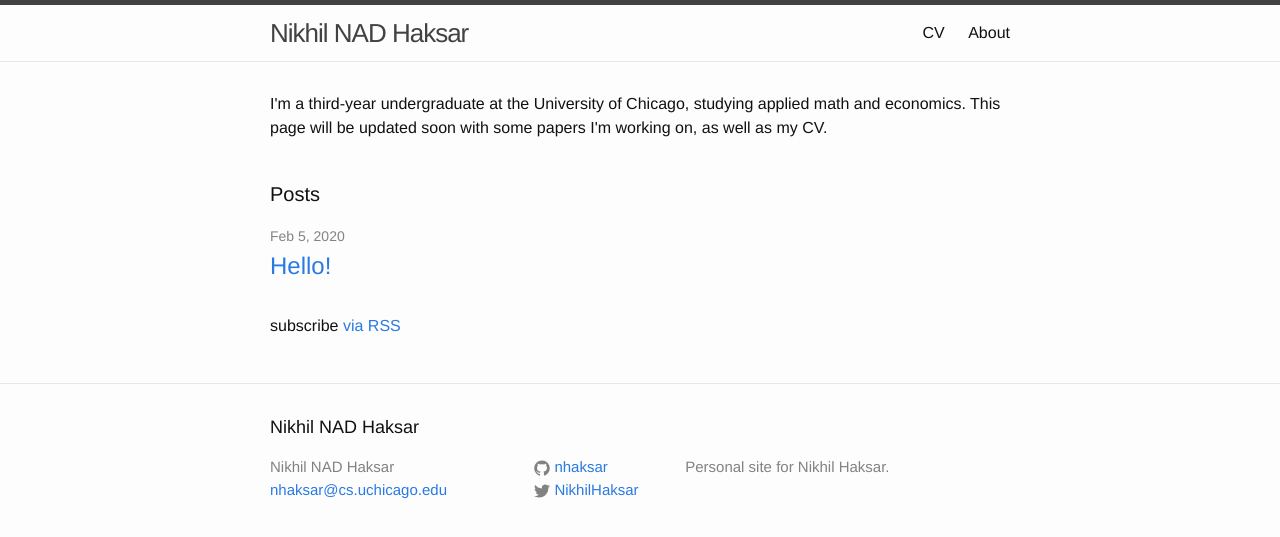
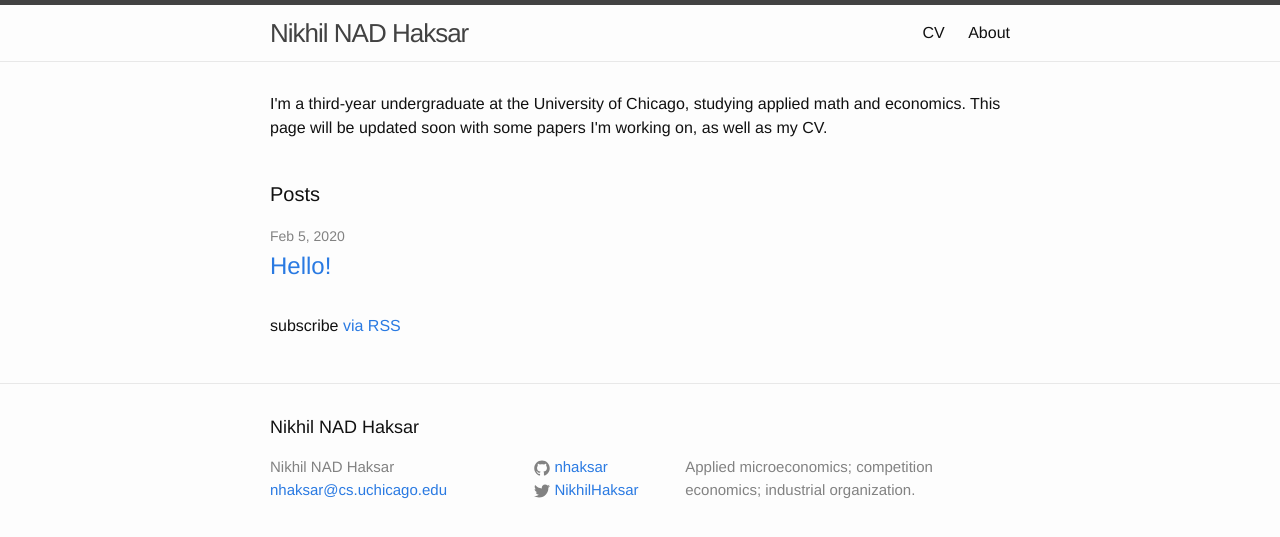
Before and after one commit to nhaksar/nhaksar.github.io, a Jekyll site: the page built from index.html, in a window 1280 px wide. Shown: the top 537 px of the page. Built offline with Jekyll 4.4.1, drawn with Linux system fonts in a browser that asks for light colours.

Commit message:
updated description

```diff
--- a/_config.yml
+++ b/_config.yml
@@ -9,7 +9,7 @@
 title: Nikhil NAD Haksar
 email: nhaksar@cs.uchicago.edu
 description: > # this means to ignore newlines until "baseurl:"
-  Personal site for Nikhil Haksar.
+  Applied microeconomics; competition economics; industrial organization.
 baseurl: "" # the subpath of your site, e.g. /blog
 url: "https://nhaksar.github.io" # the base hostname & protocol for your site
 twitter_username: NikhilHaksar
```
